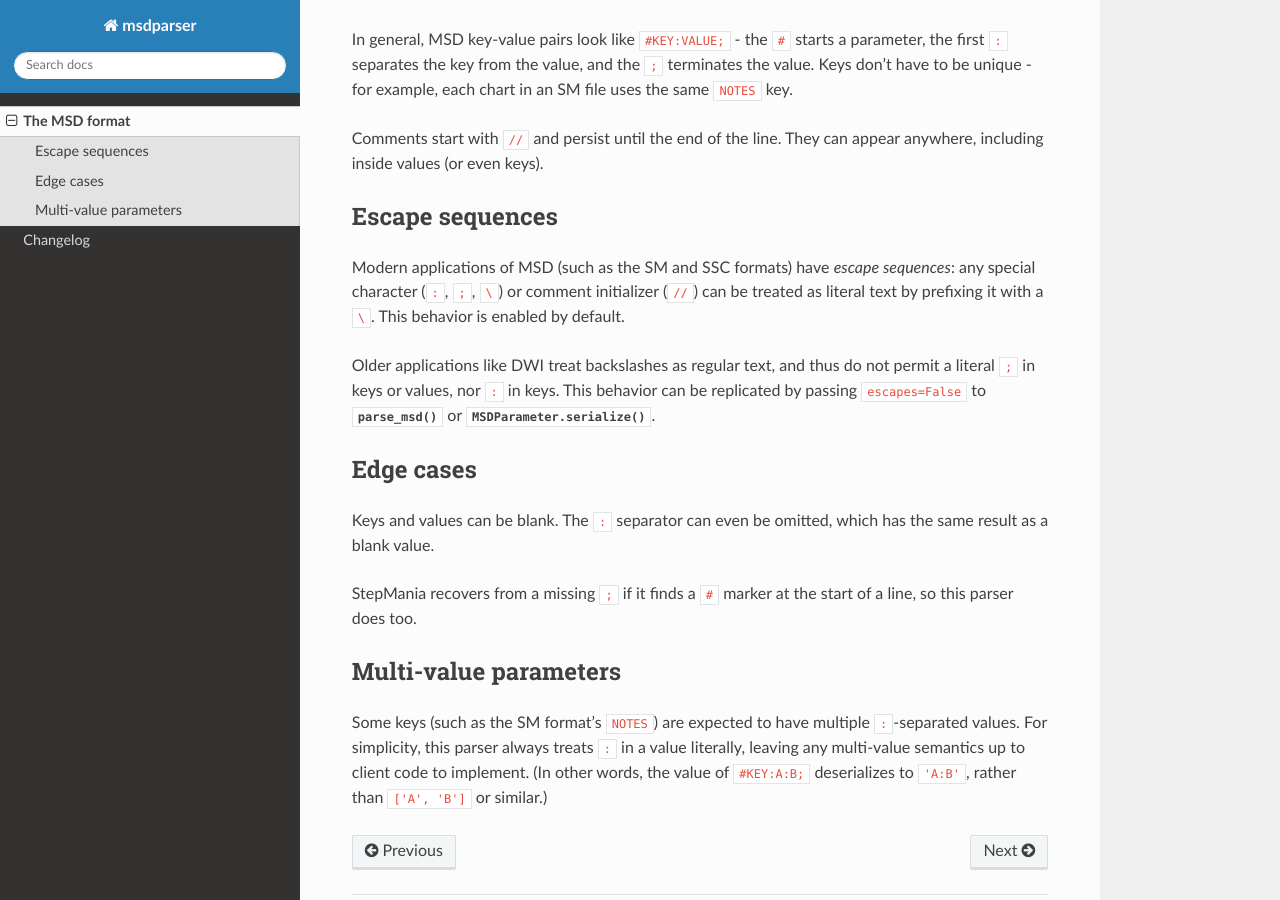
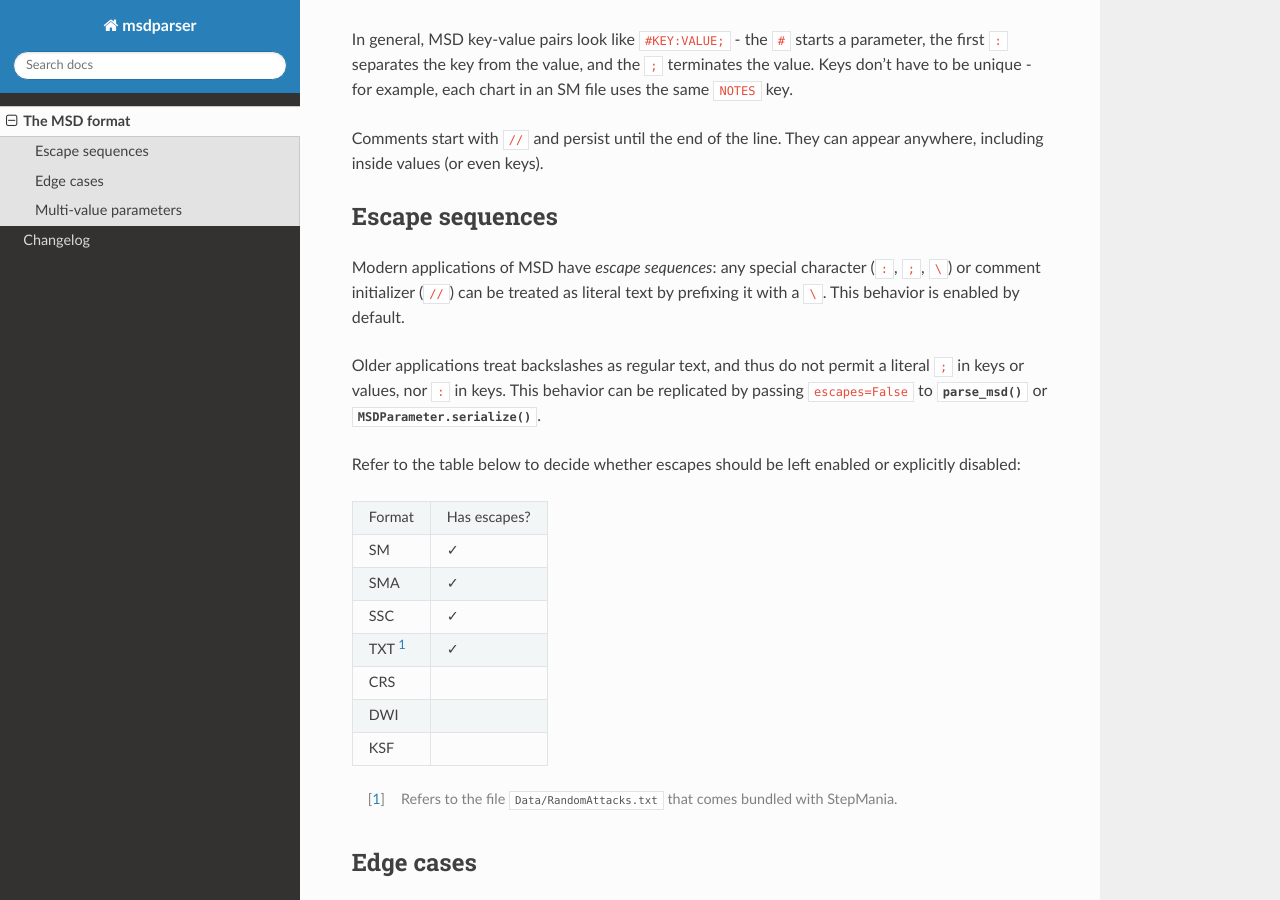
Before and after one commit to garcia/msdparser, a Sphinx documentation site: the page built from docs/source/format.rst, in a window 1280 px wide and 900 px high, scrolled down 204 px. Built offline with Sphinx 7.4.7 and the Read the Docs theme 2.0.0, drawn with Linux system fonts in a browser that asks for light colours.

Commit message:
sneaking some documentation updates in,

```diff
--- a/docs/source/changelog.rst
+++ b/docs/source/changelog.rst
@@ -22,6 +22,9 @@ Existing :func:`parse_msd` client code that expects :code:`(key, value)` tuples
 still operate fine, but you can now also access the key/value pair as `key` /
 `value` properties on the yielded objects.
 
+**Performance:** :func:`parse_msd` has been optimized for most MSD documents,
+particularly those containing large blocks of note data.
+
 1.0.0
 ~~~~~
 
--- a/docs/source/format.rst
+++ b/docs/source/format.rst
@@ -10,9 +10,25 @@ Comments start with ``//`` and persist until the end of the line. They can appea
 Escape sequences
 ~~~~~~~~~~~~~~~~
 
-Modern applications of MSD (such as the SM and SSC formats) have *escape sequences*: any special character (``:``, ``;``, ``\``) or comment initializer (``//``) can be treated as literal text by prefixing it with a ``\``. This behavior is enabled by default.
+Modern applications of MSD have *escape sequences*: any special character (``:``, ``;``, ``\``) or comment initializer (``//``) can be treated as literal text by prefixing it with a ``\``. This behavior is enabled by default.
 
-Older applications like DWI treat backslashes as regular text, and thus do not permit a literal ``;`` in keys or values, nor ``:`` in keys. This behavior can be replicated by passing ``escapes=False`` to :func:`.parse_msd` or :meth:`.MSDParameter.serialize`.
+Older applications treat backslashes as regular text, and thus do not permit a literal ``;`` in keys or values, nor ``:`` in keys. This behavior can be replicated by passing ``escapes=False`` to :func:`.parse_msd` or :meth:`.MSDParameter.serialize`.
+
+Refer to the table below to decide whether escapes should be left enabled or explicitly disabled:
+
+======== ============
+Format   Has escapes?
+-------- ------------
+SM       ✓
+SMA      ✓
+SSC      ✓
+TXT [1]_ ✓
+CRS
+DWI
+KSF
+======== ============
+
+.. [1] Refers to the file ``Data/RandomAttacks.txt`` that comes bundled with StepMania.
 
 Edge cases
 ~~~~~~~~~~
```
Also changed, not shown: README.md (+22 -3 lines), docs/source/index.rst (+41 -13 lines).
